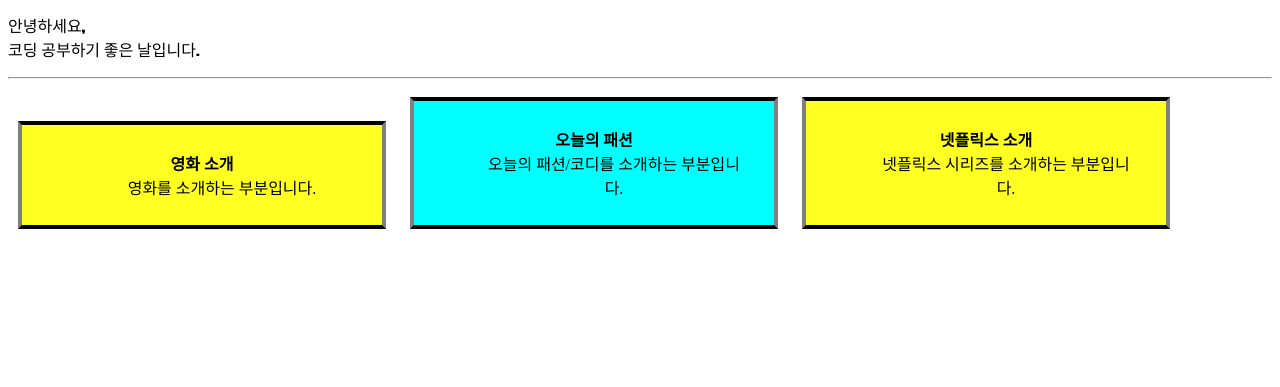
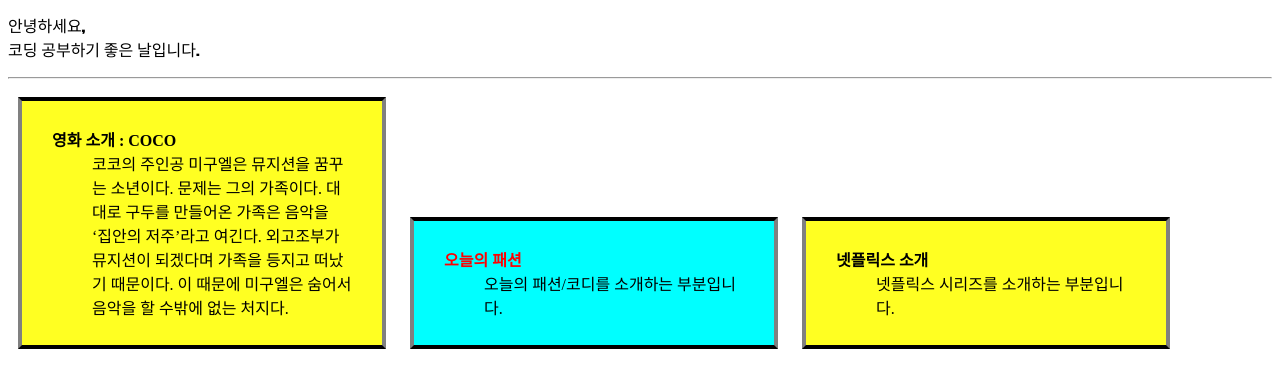
Before and after one commit to EJ-pro/Web_Study, a plain HTML site: page index.html in a window 1280 px wide. Shown: the part 171-558 px from the top of the page. Drawn offline with Linux system fonts and the light colour scheme.

Commit message:
No.8 commit(text change)

```diff
--- a/index.html
+++ b/index.html
@@ -14,7 +14,6 @@
             margin: 10px;
             width: 300px;
             padding: 10px 30px 10px 30px;
-            text-align: center;
         }
         div.contents {
             background-color: #ffff22;
@@ -43,13 +42,13 @@
     <hr>
     <div class = "contents">
         <dl>
-        <dt>영화 소개</dt>
-        <dd>영화를 소개하는 부분입니다.</dd>
+        <dt>영화 소개 : COCO</dt>
+        <dd>코코의 주인공 미구엘은 뮤지션을 꿈꾸는 소년이다. 문제는 그의 가족이다. 대대로 구두를 만들어온 가족은 음악을 ‘집안의 저주’라고 여긴다. 외고조부가 뮤지션이 되겠다며 가족을 등지고 떠났기 때문이다. 이 때문에 미구엘은 숨어서 음악을 할 수밖에 없는 처지다.</dd>
         </dl>
     </div>
     <div id = "ootd">
         <dl>
-        <dt>오늘의 패션</dt>
+        <dt style="color: red;">오늘의 패션</dt>
         <dd>오늘의 패션/코디를 소개하는 부분입니다.</dd>
     </dl>
     </div>
```
